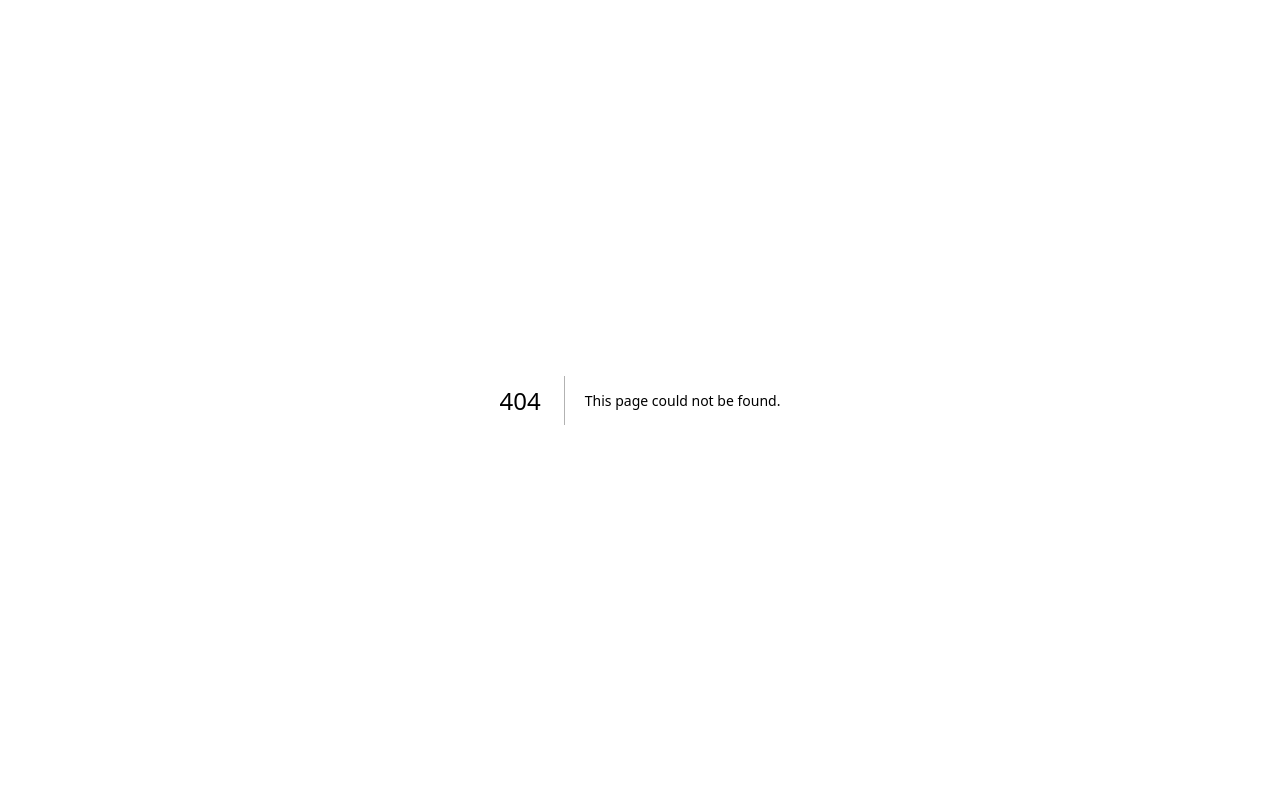
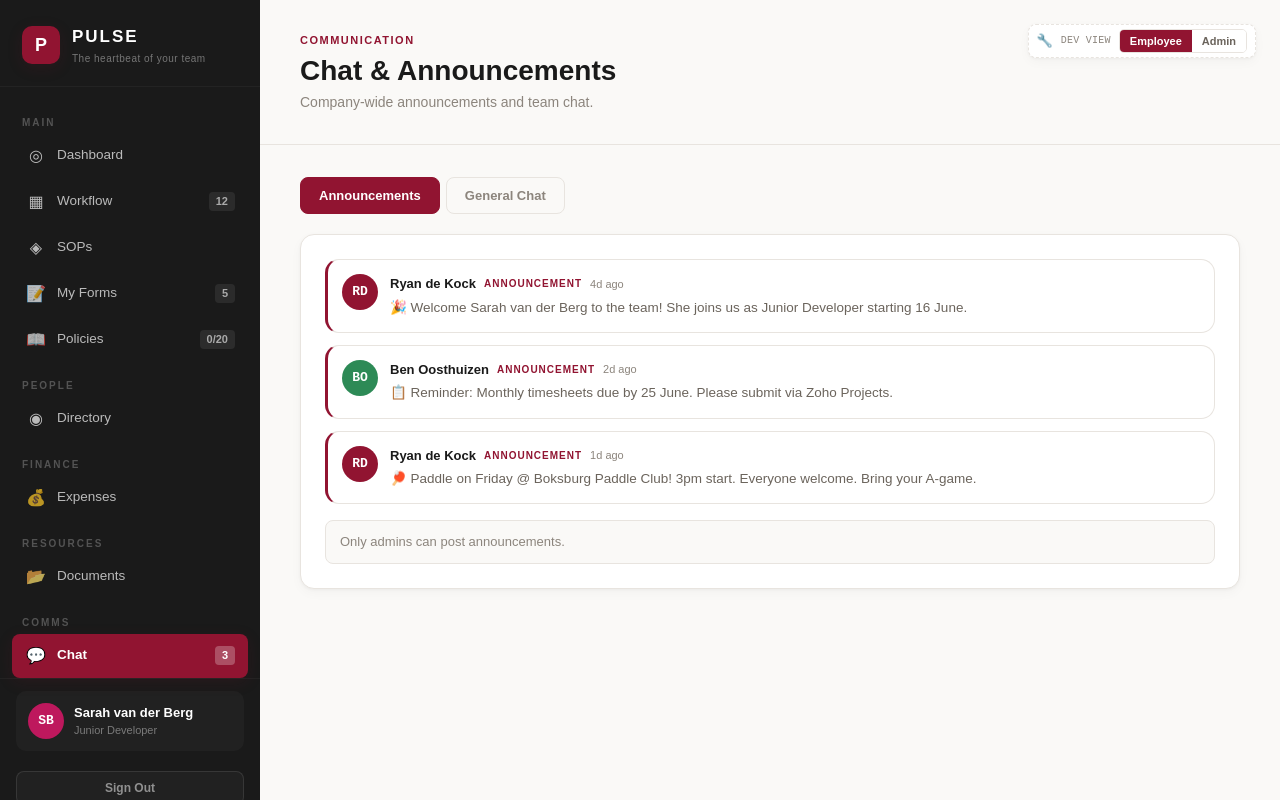
Before and after one commit to Ryzo9518/pulse, a Next.js app in the folder frontend/: page /chat in a window 1280 px wide. Before the commit this address had no page. Built offline with nearby package versions, Linux system fonts and the light colour scheme.

Commit message:
feat(chat): chat + announcements
Two tabs: Announcements (admin-only composer, red-bordered ANNOUNCEMENT
tag) and General Chat (everyone). Send appends via the mock postMessage
accessor and re-renders.

```diff
--- /dev/null
+++ b/frontend/app/chat/page.tsx
@@ -0,0 +1,252 @@
+'use client'
+
+// ── Chat & Announcements (Unit 13) ───────────────────────────────────────────
+// Two tabs: Announcements (admin-only composer) and General Chat (everyone).
+// Mock phase: messages live in the in-memory accessor layer; posting appends via
+// postMessage() and we bump a local tick to re-read listMessages() so the new
+// message renders. All data goes through @/lib/mock — never the raw seed files.
+
+import { useMemo, useState, type KeyboardEvent } from 'react'
+
+import { AppShell } from '@/components/layout/AppShell'
+import { PageHeader } from '@/components/layout/PageHeader'
+import { Avatar, Button, Card, Input, Tabs, useToast } from '@/components/ui'
+import { listMessages, postMessage, getEmployee } from '@/lib/mock'
+import { useSession } from '@/lib/mock/session'
+import type { Message } from '@/types/database'
+
+const ANNOUNCEMENTS_CHANNEL = 'announcements'
+const GENERAL_CHANNEL = 'general'
+
+type ChatTab = typeof ANNOUNCEMENTS_CHANNEL | typeof GENERAL_CHANNEL
+
+/** Relative "x ago" timestamp from an ISO string. */
+function timeAgo(iso: string): string {
+  const then = new Date(iso).getTime()
+  const diffMs = Date.now() - then
+  const mins = Math.round(diffMs / 60000)
+  if (mins < 1) return 'just now'
+  if (mins < 60) return `${mins}m ago`
+  const hours = Math.round(mins / 60)
+  if (hours < 24) return `${hours}h ago`
+  const days = Math.round(hours / 24)
+  if (days < 7) return `${days}d ago`
+  return new Date(iso).toLocaleDateString('en-ZA', {
+    day: 'numeric',
+    month: 'short',
+  })
+}
+
+function resolveAuthor(authorId: string): { name: string; initials?: string; color?: string } {
+  const emp = getEmployee(authorId)
+  if (!emp) return { name: 'Unknown' }
+  return {
+    name: emp.display_name,
+    initials: emp.avatar_initials,
+    color: emp.avatar_color,
+  }
+}
+
+interface MessageRowProps {
+  message: Message
+}
+
+function MessageRow({ message }: MessageRowProps) {
+  const author = resolveAuthor(message.author_id)
+  const isAnnouncement = message.message_type === 'announcement'
+  return (
+    <div
+      className={`flex gap-3 rounded-card border border-surface-border bg-surface-card p-[14px] ${
+        isAnnouncement ? 'border-l-[3px] border-l-jera-red bg-jera-red-light' : ''
+      }`}
+    >
+      <Avatar
+        name={author.name}
+        initials={author.initials}
+        color={author.color}
+        size="sm"
+        label={author.name}
+      />
+      <div className="min-w-0 flex-1">
+        <div className="mb-1 flex items-center gap-2">
+          <span className="text-[13px] font-bold text-text">{author.name}</span>
+          {isAnnouncement ? (
+            <span className="text-[10px] font-bold uppercase tracking-[1px] text-jera-red">
+              Announcement
+            </span>
+          ) : null}
+          <span className="text-[11px] text-text-muted">
+            {timeAgo(message.created_at)}
+          </span>
+        </div>
+        <div className="whitespace-pre-wrap break-words text-[13.5px] leading-[1.5] text-text-secondary">
+          {message.body}
+        </div>
+      </div>
+    </div>
+  )
+}
+
+interface MessageFeedProps {
+  messages: Message[]
+}
+
+function MessageFeed({ messages }: MessageFeedProps) {
+  if (messages.length === 0) {
+    return (
+      <div className="py-10 text-center text-sm text-text-muted">
+        No messages yet. Start the conversation!
+      </div>
+    )
+  }
+  return (
+    <div className="flex flex-col gap-3">
+      {messages.map((m) => (
+        <MessageRow key={m.id} message={m} />
+      ))}
+    </div>
+  )
+}
+
+interface ComposeBarProps {
+  value: string
+  onChange: (value: string) => void
+  onSend: () => void
+  placeholder: string
+  disabled?: boolean
+  sendLabel: string
+}
+
+function ComposeBar({
+  value,
+  onChange,
+  onSend,
+  placeholder,
+  disabled = false,
+  sendLabel,
+}: ComposeBarProps) {
+  const handleKeyDown = (e: KeyboardEvent<HTMLInputElement>) => {
+    if (e.key === 'Enter' && !e.shiftKey) {
+      e.preventDefault()
+      if (!disabled) onSend()
+    }
+  }
+  return (
+    <div className="mt-4 flex items-end gap-2">
+      <div className="flex-1">
+        <Input
+          value={value}
+          onChange={(e) => onChange(e.target.value)}
+          onKeyDown={handleKeyDown}
+          placeholder={placeholder}
+          disabled={disabled}
+          aria-label={placeholder}
+        />
+      </div>
+      <Button onClick={onSend} disabled={disabled || value.trim().length === 0}>
+        {sendLabel}
+      </Button>
+    </div>
+  )
+}
+
+export default function ChatPage() {
+  const { currentEmployee, role } = useSession()
+  const { toast } = useToast()
+
+  const [activeTab, setActiveTab] = useState<ChatTab>(ANNOUNCEMENTS_CHANNEL)
+  const [announcementDraft, setAnnouncementDraft] = useState('')
+  const [chatDraft, setChatDraft] = useState('')
+  // Bumped after each postMessage so the feed re-reads the accessor layer.
+  const [tick, setTick] = useState(0)
+
+  const isAdmin = role === 'admin'
+
+  // Re-read on every tick (and tab change) so newly posted messages appear.
+  const announcements = useMemo(
+    () => listMessages(ANNOUNCEMENTS_CHANNEL).slice().reverse(),
+    [tick],
+  )
+  const generalMessages = useMemo(
+    () => listMessages(GENERAL_CHANNEL).slice().reverse(),
+    [tick],
+  )
+
+  const sendAnnouncement = () => {
+    const body = announcementDraft.trim()
+    if (!body || !isAdmin) return
+    postMessage(
+      ANNOUNCEMENTS_CHANNEL,
+      body,
+      'announcement',
+      currentEmployee?.id,
+    )
+    setAnnouncementDraft('')
+    setTick((t) => t + 1)
+    toast({ title: 'Announcement posted', variant: 'success' })
+  }
+
+  const sendChat = () => {
+    const body = chatDraft.trim()
+    if (!body) return
+    postMessage(GENERAL_CHANNEL, body, 'chat', currentEmployee?.id)
+    setChatDraft('')
+    setTick((t) => t + 1)
+  }
+
+  const announcementsPanel = (
+    <Card>
+      <MessageFeed messages={announcements} />
+      {isAdmin ? (
+        <ComposeBar
+          value={announcementDraft}
+          onChange={setAnnouncementDraft}
+          onSend={sendAnnouncement}
+          placeholder="Post an announcement…"
+          sendLabel="Post"
+        />
+      ) : (
+        <div className="mt-4 rounded-btn border border-surface-border bg-surface px-[14px] py-[11px] text-[13px] text-text-muted">
+          Only admins can post announcements.
+        </div>
+      )}
+    </Card>
+  )
+
+  const generalPanel = (
+    <Card>
+      <MessageFeed messages={generalMessages} />
+      <ComposeBar
+        value={chatDraft}
+        onChange={setChatDraft}
+        onSend={sendChat}
+        placeholder="Type a message…"
+        sendLabel="Send"
+      />
+    </Card>
+  )
+
+  return (
+    <AppShell>
+      <PageHeader
+        eyebrow="Communication"
+        title="Chat & Announcements"
+        subtitle="Company-wide announcements and team chat."
+      />
+      <div className="px-10 py-8">
+        <Tabs
+          tabs={[
+            { value: ANNOUNCEMENTS_CHANNEL, label: 'Announcements' },
+            { value: GENERAL_CHANNEL, label: 'General Chat' },
+          ]}
+          value={activeTab}
+          onChange={(next) => setActiveTab(next as ChatTab)}
+          renderPanel={false}
+        />
+        <div className="mt-5">
+          {activeTab === ANNOUNCEMENTS_CHANNEL ? announcementsPanel : generalPanel}
+        </div>
+      </div>
+    </AppShell>
+  )
+}
```
